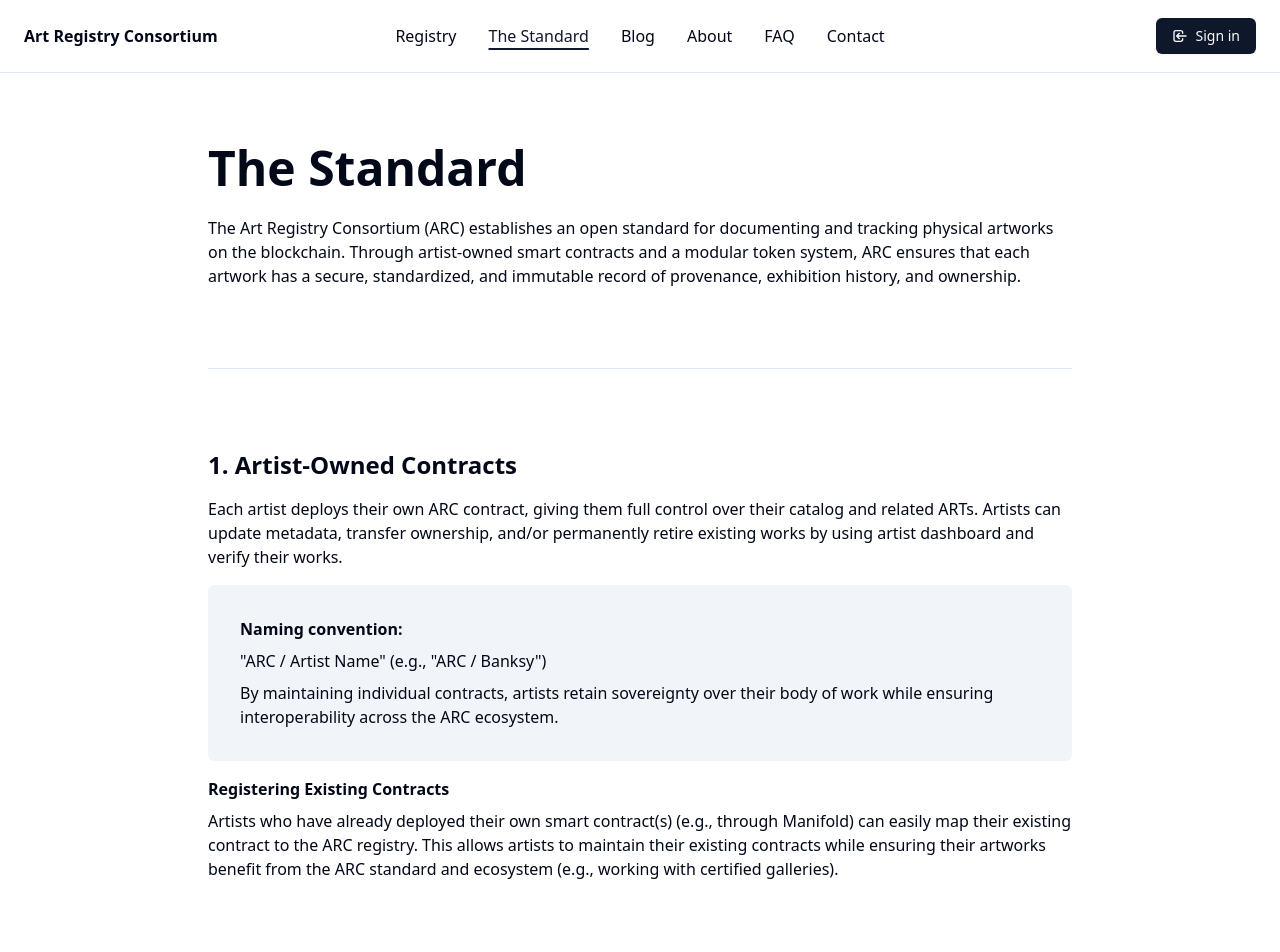
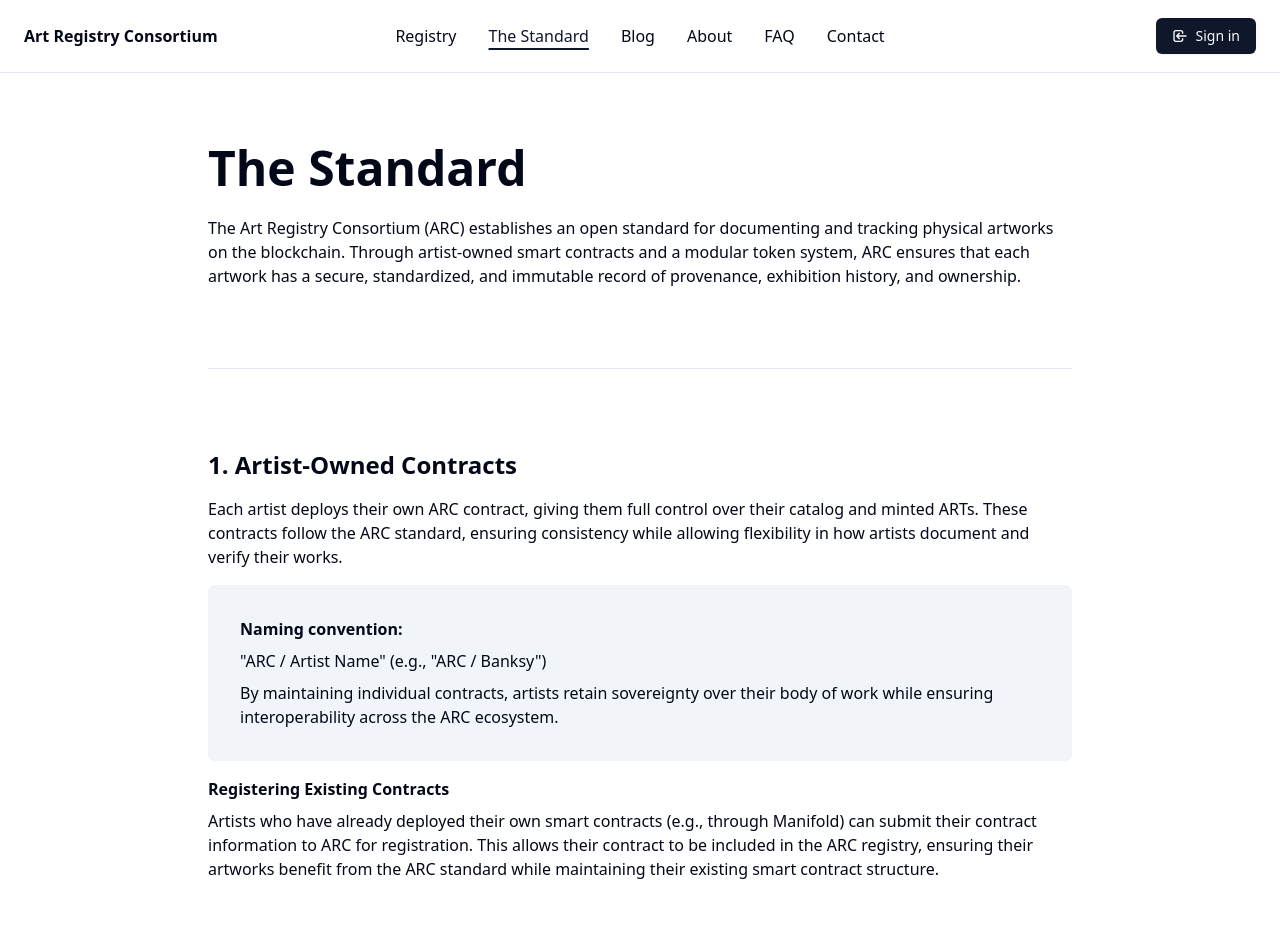
Before and after one commit to ArtRegistryConsortium/arc-website, a SvelteKit app: page /standard in a window 1280 px wide. Shown: the top 952 px of the page. Built offline with nearby package versions, Linux system fonts and the light colour scheme.

Commit message:
Update website components and add new pages

```diff
--- a/src/routes/standard/+page.svelte
+++ b/src/routes/standard/+page.svelte
@@ -34,9 +34,7 @@
     <h2 class="text-2xl font-bold mb-4">1. Artist-Owned Contracts</h2>
 
     <p class="mb-4">
-      Each artist deploys their own ARC contract, giving them full control over their catalog and related ARTs.
-      Artists can update metadata, transfer ownership, and/or permanently retire existing works by using artist
-      dashboard and verify their works.
+      Each artist deploys their own ARC contract, giving them full control over their catalog and minted ARTs. These contracts follow the ARC standard, ensuring consistency while allowing flexibility in how artists document and verify their works.
     </p>
 
     <div class="bg-muted p-8 rounded-md mb-4">
@@ -48,10 +46,7 @@
     <div class="">
       <h3 class="font-semibold mb-2">Registering Existing Contracts</h3>
       <p>
-        Artists who have already deployed their own smart contract(s) (e.g., through Manifold) can easily map
-        their existing contract to the ARC registry. This allows artists to maintain their existing contracts while
-        ensuring their artworks benefit from the ARC standard and ecosystem (e.g., working with certified
-        galleries).
+        Artists who have already deployed their own smart contracts (e.g., through Manifold) can submit their contract information to ARC for registration. This allows their contract to be included in the ARC registry, ensuring their artworks benefit from the ARC standard while maintaining their existing smart contract structure.
       </p>
     </div>
   </section>
```
